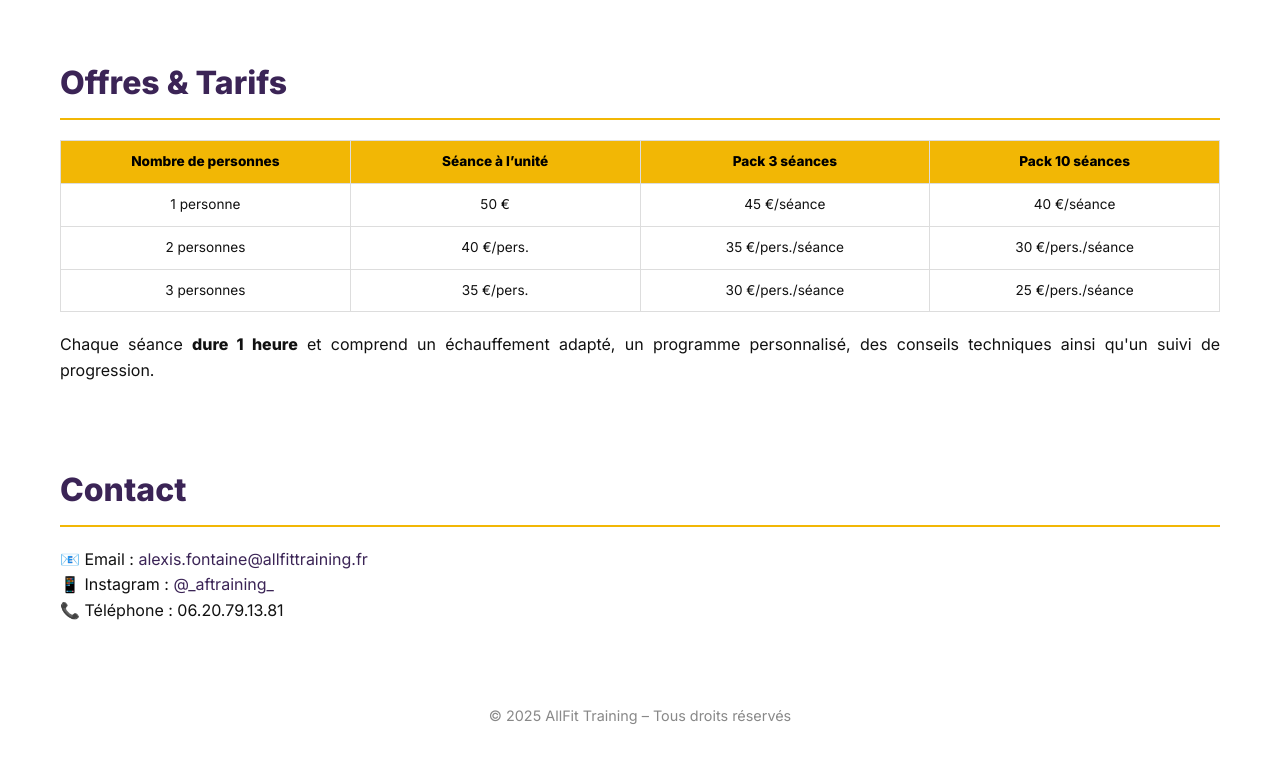
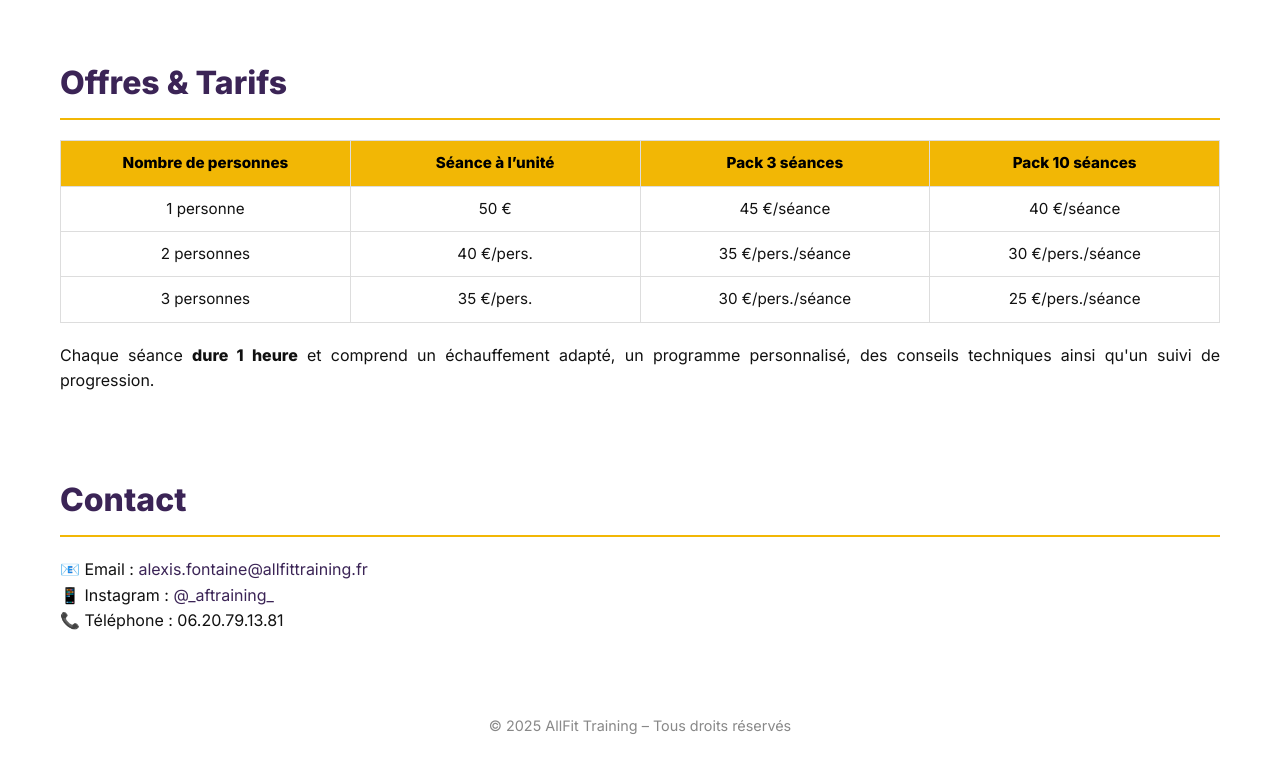
Before and after one commit to AllFitTraining/AllFit-Training, a plain HTML site: page index.html in a window 1280 px wide. Shown: the part 1244-2021 px from the top of the page. Drawn offline with Linux system fonts and the light colour scheme.

Commit message:
Add files via upload

```diff
--- a/index.html
+++ b/index.html
@@ -75,7 +75,7 @@
     table {
   width: 100%;
   border-collapse: collapse;
-  font-size: 0.85rem;  /* Texte légèrement réduit */
+  font-size: 0.95rem;  /* Texte légèrement réduit */
   table-layout: fixed; /* Force les colonnes à s'adapter */
   word-wrap: break-word;
 }
```
